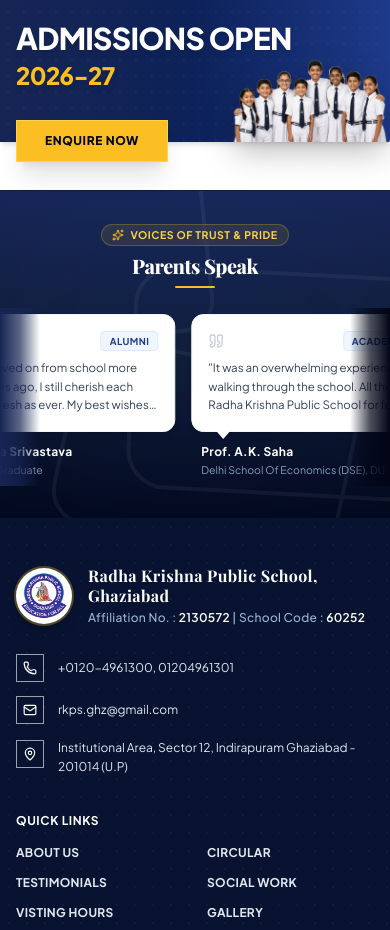
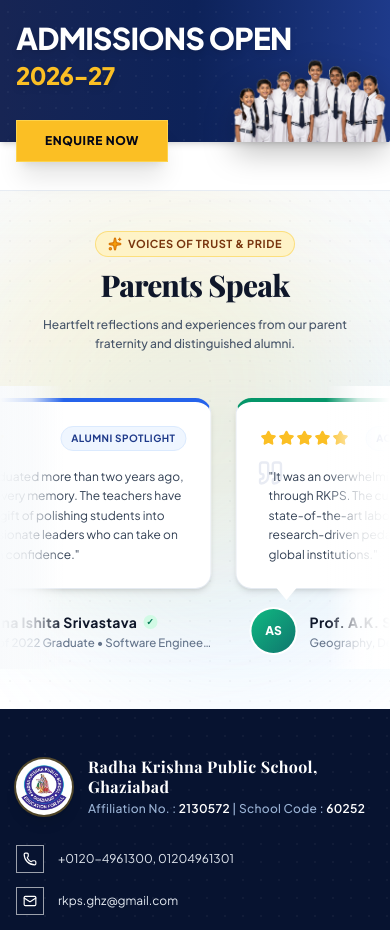
Before and after one commit to shansharma24/rkps_ghz, a React (Vite) app: page / in a window 390 px wide. Shown: the part 5640-6570 px from the top of the page. Built offline with nearby package versions, Linux system fonts and the light colour scheme; a web font is replaced by a local one.

Commit message:
upgrade parent review sevctiom

```diff
--- a/src/components/ParentsSpeak.jsx
+++ b/src/components/ParentsSpeak.jsx
@@ -1,141 +1,199 @@
 import React from 'react';
-import { Quote, Sparkles } from 'lucide-react';
+import { Quote, Sparkles, Star } from 'lucide-react';
 
 const testimonials = [
   {
     id: 1,
-    quote: "Being an alumna of the school, I already have idea of how good RKPS is. Coming back here after so many years to enroll my twins says a lot about how I feel about the school.",
+    quote: "Being an alumna of the school, I already have an idea of how good RKPS is. Coming back here after so many years to enroll my twins says a lot about the values, culture, and academic standard this institution upholds.",
     author: "Alumna Jaya Srivastava",
-    role: "Batch of 2008 & Parent",
-    tag: "Alumni & Parent"
+    role: "Batch of 2008 • Mother of Vivaan & Vihaan (Grade I)",
+    tag: "Alumni & Parent",
+    initials: "JS",
+    accentColor: "border-t-amber-500",
+    avatarBg: "bg-gradient-to-br from-amber-500 to-amber-700 text-white",
+    rating: 5
   },
   {
     id: 2,
-    quote: "Though I moved on from school more than two years ago, I still cherish each memory as fresh as ever. My best wishes to the school for the next 25 years and beyond. The school has been doing a wonderful job of bringing the best out in us students and polishing us into fine human beings.",
+    quote: "Though I graduated more than two years ago, I still cherish every memory. The teachers have an incredible gift of polishing students into fine, compassionate leaders who can take on the world with confidence.",
     author: "Alumna Ishita Srivastava",
-    role: "Class of 2022 Graduate",
-    tag: "Alumni"
+    role: "Class of 2022 Graduate • Software Engineer at Microsoft",
+    tag: "Alumni Spotlight",
+    initials: "IS",
+    accentColor: "border-t-blue-600",
+    avatarBg: "bg-gradient-to-br from-blue-600 to-indigo-800 text-white",
+    rating: 5
   },
   {
     id: 3,
-    quote: "It was an overwhelming experience walking through the school. All the best to Radha Krishna Public School for fostering such high academic benchmarks and world-class ethos.",
+    quote: "It was an overwhelming experience walking through RKPS. The curiosity among students, state-of-the-art laboratory infrastructure, and research-driven pedagogy are truly at par with global institutions.",
     author: "Prof. A.K. Saha",
-    role: "Delhi School Of Economics (DSE), DU",
-    tag: "Academician"
+    role: "Geography, Delhi School Of Economics (DSE), Delhi University",
+    tag: "Academician & Scholar",
+    initials: "AS",
+    accentColor: "border-t-emerald-600",
+    avatarBg: "bg-gradient-to-br from-emerald-500 to-teal-700 text-white",
+    rating: 5
   },
   {
     id: 4,
-    quote: "The best part of the school is that it is eco-friendly and promotes a culture of innovation amongst students. Every child is seen as unique here.",
+    quote: "The best part of the school is that it is eco-friendly and fosters a true culture of innovation. Every single child is seen as unique, valued, and encouraged to discover their innate brilliance.",
     author: "Megha Chaturvedi",
-    role: "Mother of Sharvi Chaturvedi",
-    tag: "Current Parent"
+    role: "Mother of Sharvi Chaturvedi (Grade VI)",
+    tag: "Current Parent",
+    initials: "MC",
+    accentColor: "border-t-purple-600",
+    avatarBg: "bg-gradient-to-br from-purple-500 to-pink-600 text-white",
+    rating: 5
   },
   {
     id: 5,
-    quote: "The individual attention given to each student in STEM subjects and sports is commendable. My son has gained immense self-confidence and leadership skills under wonderful mentors.",
+    quote: "The individual attention given to each student in STEM and sports is commendable. My son has gained immense self-confidence and analytical rigor under the guidance of wonderful mentors.",
     author: "Dr. Rajeshwar Sharma",
-    role: "Senior Consultant Cardiologist & Parent",
-    tag: "Current Parent"
+    role: "Sr. Consultant Cardiologist • Parent of Aryan (Grade XI)",
+    tag: "Parent & Doctor",
+    initials: "RS",
+    accentColor: "border-t-cyan-600",
+    avatarBg: "bg-gradient-to-br from-cyan-500 to-blue-700 text-white",
+    rating: 5
   },
   {
     id: 6,
-    quote: "Radha Krishna Public School balances rigorous CBSE academics with moral values and cultural heritage. The faculty's dedication during board preparations has been phenomenal.",
+    quote: "Radha Krishna Public School balances rigorous CBSE academics with moral values and cultural heritage. The faculty's round-the-clock mentorship during board preparations has been phenomenal.",
     author: "Sunita Verma",
-    role: "Mother of Tanvi Verma (98.4% Topper)",
-    tag: "Parent Testimonial"
+    role: "Mother of Tanvi Verma (CBSE 98.4% Topper)",
+    tag: "Board Merit Parent",
+    initials: "SV",
+    accentColor: "border-t-rose-500",
+    avatarBg: "bg-gradient-to-br from-rose-500 to-red-700 text-white",
+    rating: 5
   },
   {
     id: 7,
-    quote: "The state-of-the-art sports facilities and clean green campus provide an ideal environment for child growth. We are truly proud to be associated with RKPS.",
+    quote: "Discipline, leadership, and athletic rigor are woven into daily life at RKPS. The Olympic-standard sports arena and lush green campus provide the exact environment a growing child needs.",
     author: "Col. Sanjeev Rawat (Retd.)",
-    role: "Parent of Kabir (Grade VIII)",
-    tag: "Parent Testimonial"
+    role: "Indian Army Veteran • Parent of Kabir (Grade VIII)",
+    tag: "Defence Fraternity",
+    initials: "SR",
+    accentColor: "border-t-indigo-600",
+    avatarBg: "bg-gradient-to-br from-indigo-600 to-blue-900 text-white",
+    rating: 5
   },
   {
     id: 8,
-    quote: "My transition from school to national university was seamless thanks to the communication skills and discipline inculcated during my 12 years here.",
+    quote: "My transition from school to National Law University was seamless thanks to the public speaking, moot court competitions, and ethical grounding inculcated throughout my years at RKPS.",
     author: "Adv. Priyanshu Gupta",
-    role: "High Court Advocate, RKPS Alumnus",
-    tag: "Alumni"
+    role: "High Court Advocate • RKPS Alumnus",
+    tag: "Distinguished Alumni",
+    initials: "PG",
+    accentColor: "border-t-amber-600",
+    avatarBg: "bg-gradient-to-br from-amber-600 to-orange-700 text-white",
+    rating: 5
   }
 ];
 
 export default function ParentsSpeak() {
   return (
     <section
-      className="relative py-8 md:py-9 bg-gradient-to-b from-blue-950 via-slate-900 to-slate-950 text-white overflow-hidden border-t border-blue-900/40"
+      className="relative py-10 md:py-14 bg-gradient-to-b from-slate-50 via-sky-50/40 to-white text-slate-800 overflow-hidden border-t border-slate-200/80"
       data-purpose="parents-speak-section"
       id="parents-speak"
     >
-      {/* Background Watermark Decorative Speech Bubbles */}
-      <div className="absolute inset-0 pointer-events-none opacity-[0.05] select-none overflow-hidden">
-        <div className="absolute -top-10 -left-12 w-64 h-48 border-4 border-white rounded-[32px] rounded-bl-none transform -rotate-6"></div>
-        <div className="absolute top-1/4 left-1/3 w-80 h-56 border-4 border-white rounded-[40px] rounded-br-none transform rotate-3"></div>
-        <div className="absolute -bottom-8 right-10 w-72 h-48 border-4 border-white rounded-[36px] rounded-tl-none transform rotate-12"></div>
-      </div>
+      {/* Decorative Eye-Catching Ambient Background Glows */}
+      <div className="absolute top-1/4 left-10 w-96 h-96 bg-blue-300/15 rounded-full blur-3xl pointer-events-none -z-0" />
+      <div className="absolute bottom-1/4 right-10 w-96 h-96 bg-amber-300/15 rounded-full blur-3xl pointer-events-none -z-0" />
 
-      {/* Radial lighting glow */}
-      <div className="absolute top-1/2 left-1/2 -translate-x-1/2 -translate-y-1/2 w-[550px] h-[300px] bg-blue-600/10 blur-[100px] rounded-full pointer-events-none"></div>
+      {/* Subtle Dot Grid Accent */}
+      <div className="absolute inset-0 opacity-[0.03] pointer-events-none bg-[radial-gradient(#0f172a_1px,transparent_1px)] [background-size:20px_20px]" />
 
       <div className="relative max-w-7xl mx-auto px-4 sm:px-6 lg:px-8 z-10">
-        {/* Compact Header */}
-        <div className="text-center max-w-2xl mx-auto mb-5 md:mb-6">
-          <div className="inline-flex items-center gap-1.5 px-2.5 py-0.5 rounded-full bg-amber-400/10 border border-amber-400/25 text-amber-300 text-[10.5px] font-bold uppercase tracking-wider mb-1.5 backdrop-blur-sm">
-            <Sparkles className="w-3 h-3 text-amber-400" />
-            Voices of Trust &amp; Pride
+
+        {/* Clean, Focused Header */}
+        <div className="text-center max-w-2xl mx-auto mb-8 md:mb-10">
+          <div className="inline-flex items-center gap-1.5 px-3 py-1 rounded-full bg-amber-100 border border-amber-300/60 text-amber-900 text-[11px] font-bold uppercase tracking-wider mb-2.5 shadow-2xs">
+            <Sparkles className="w-3.5 h-3.5 text-amber-600 fill-amber-500" />
+            <span>Voices of Trust &amp; Pride</span>
           </div>
 
-          <h2 className="text-xl sm:text-2xl font-extrabold text-white heading-serif tracking-tight">
+          <h2 className="text-3xl sm:text-4xl font-extrabold text-slate-900 heading-serif tracking-tight leading-tight">
             Parents Speak
           </h2>
 
-          <div className="w-10 h-0.5 bg-amber-400 mx-auto mt-1.5 rounded-full"></div>
+          <p className="text-xs sm:text-sm text-slate-600 mt-2.5 leading-relaxed font-medium">
+            Heartfelt reflections and experiences from our parent fraternity and distinguished alumni.
+          </p>
         </div>
+
       </div>
 
-      {/* Auto-scrolling Review Track with edge fades */}
-      <div className="relative w-full overflow-hidden select-none">
-        {/* Left and right fade gradients */}
-        <div className="absolute left-0 top-0 bottom-0 w-10 sm:w-20 bg-gradient-to-r from-blue-950 via-blue-950/70 to-transparent z-10 pointer-events-none"></div>
-        <div className="absolute right-0 top-0 bottom-0 w-10 sm:w-20 bg-gradient-to-l from-slate-950 via-slate-950/70 to-transparent z-10 pointer-events-none"></div>
+      {/* Auto-scrolling Continuous Testimonial Track (Generously Sized & Eye-Catching) */}
+      <div className="relative w-full overflow-hidden select-none py-3">
+        {/* Soft edge gradient fades */}
+        <div className="absolute left-0 top-0 bottom-0 w-16 sm:w-28 bg-gradient-to-r from-slate-50 via-slate-50/80 to-transparent z-10 pointer-events-none" />
+        <div className="absolute right-0 top-0 bottom-0 w-16 sm:w-28 bg-gradient-to-l from-white via-white/80 to-transparent z-10 pointer-events-none" />
 
-        {/* Continuous Marquee Container */}
-        <div className="animate-marquee py-1.5 gap-4 px-4 flex items-stretch">
+        {/* Marquee Track Container */}
+        <div className="animate-marquee flex items-stretch gap-6 sm:gap-7 px-4">
           {[...testimonials, ...testimonials].map((item, index) => (
             <div
               key={`${item.id}-${index}`}
-              className="w-[260px] sm:w-[290px] md:w-[310px] shrink-0 flex flex-col group"
+              className="w-[320px] sm:w-[380px] md:w-[410px] shrink-0 flex flex-col group transition-all duration-300"
             >
-              {/* White Speech Bubble Card */}
-              <div className="relative flex-1 bg-white text-slate-800 p-4 rounded-xl shadow-md border border-slate-100 flex flex-col justify-between transition-all duration-300 group-hover:-translate-y-1 group-hover:shadow-lg">
-                {/* Header inside bubble */}
-                <div className="flex items-center justify-between mb-2">
-                  <Quote className="w-4 h-4 text-blue-900/25 group-hover:text-amber-500/50 transition-colors" />
-                  <span className="text-[9.5px] font-bold tracking-wider uppercase px-2 py-0.5 rounded bg-blue-50 text-blue-900 border border-blue-100">
+              {/* Premium Speech Bubble Card Container */}
+              <div className={`relative flex-1 bg-white text-slate-800 p-6 sm:p-7 rounded-2xl shadow-md border border-slate-200/90 border-t-4 ${item.accentColor} flex flex-col justify-between transition-all duration-300 group-hover:-translate-y-1.5 group-hover:shadow-xl`}>
+
+                {/* Card Header: Rating Stars & Category Tag */}
+                <div className="flex items-center justify-between mb-4">
+                  {/* 5 Golden Rating Stars */}
+                  <div className="flex items-center gap-0.5">
+                    {[...Array(item.rating)].map((_, i) => (
+                      <Star key={i} className="w-4 h-4 fill-amber-400 text-amber-400" />
+                    ))}
+                  </div>
+
+                  {/* Category Pill */}
+                  <span className="text-[10px] font-bold tracking-wider uppercase px-2.5 py-1 rounded-full bg-blue-50 text-blue-900 border border-blue-100 shadow-2xs">
                     {item.tag}
                   </span>
                 </div>
 
                 {/* Quote Text */}
-                <p className="text-[11.5px] text-slate-700 leading-relaxed font-normal line-clamp-3">
-                  "{item.quote}"
-                </p>
+                <div className="relative flex-1">
+                  <Quote className="w-7 h-7 text-blue-900/10 absolute -top-2 -left-1 pointer-events-none" />
+                  <p className="text-xs sm:text-[13.5px] text-slate-700 leading-relaxed font-normal relative z-10 pl-2">
+                    "{item.quote}"
+                  </p>
+                </div>
 
-                {/* Downward Pointer Triangle */}
-                <div className="absolute -bottom-2 left-6 w-0 h-0 border-l-[7px] border-l-transparent border-r-[7px] border-r-transparent border-t-[8px] border-t-white drop-shadow-2xs"></div>
+                {/* Speech Bubble Pointer Triangle at bottom */}
+                <div className="absolute -bottom-3 left-10 w-0 h-0 border-l-[10px] border-l-transparent border-r-[10px] border-r-transparent border-t-[12px] border-t-white drop-shadow-xs"></div>
               </div>
 
-              {/* Author Details Below */}
-              <div className="pt-3 pb-0.5 pl-2.5">
-                <h4 className="text-xs font-bold text-white tracking-wide group-hover:text-amber-300 transition-colors">
-                  {item.author}
-                </h4>
-                {item.role && (
-                  <p className="text-[10.5px] text-blue-200/70 mt-0.5 line-clamp-1">
-                    {item.role}
-                  </p>
-                )}
+              {/* Author Profile Information with Gradient Avatar below speech bubble */}
+              <div className="pt-5 pb-1 pl-4 flex items-center gap-3.5">
+                {/* Initials Avatar */}
+                <div className={`w-11 h-11 rounded-full ${item.avatarBg} font-black text-xs sm:text-sm flex items-center justify-center shadow-sm shrink-0 ring-2 ring-white`}>
+                  {item.initials}
+                </div>
+
+                {/* Name & Role */}
+                <div className="min-w-0">
+                  <div className="flex items-center gap-1.5">
+                    <h4 className="text-sm font-bold text-slate-900 tracking-wide truncate group-hover:text-blue-900 transition-colors">
+                      {item.author}
+                    </h4>
+                    <span className="w-3.5 h-3.5 rounded-full bg-emerald-100 text-emerald-700 flex items-center justify-center text-[9px] font-black shrink-0" title="Verified Parent/Alumni">
+                      ✓
+                    </span>
+                  </div>
+                  {item.role && (
+                    <p className="text-[11.5px] text-slate-500 font-medium truncate mt-0.5">
+                      {item.role}
+                    </p>
+                  )}
+                </div>
               </div>
+
             </div>
           ))}
         </div>
```
Also changed, not shown: src/App.jsx (+5 -2 lines).
